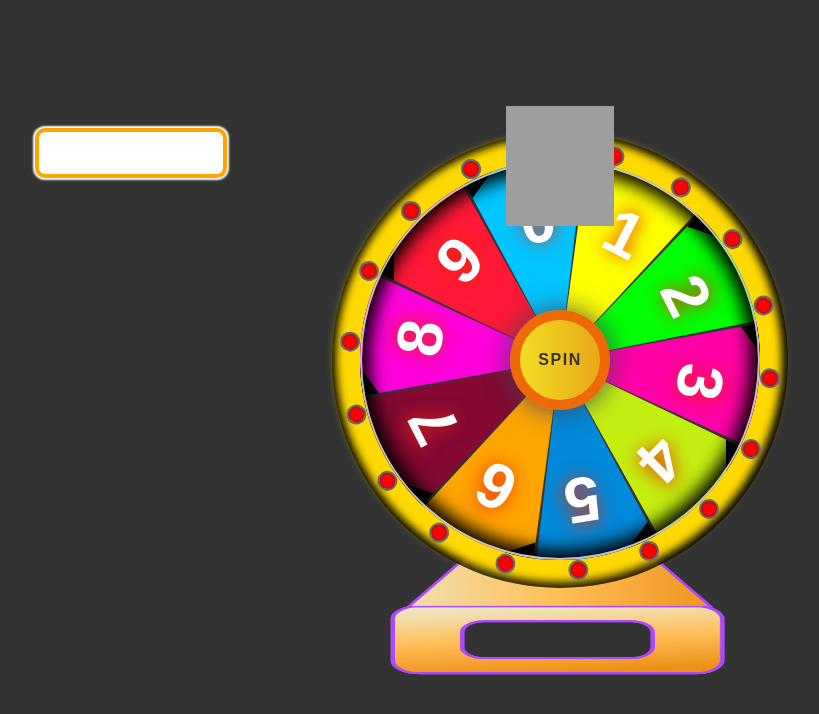
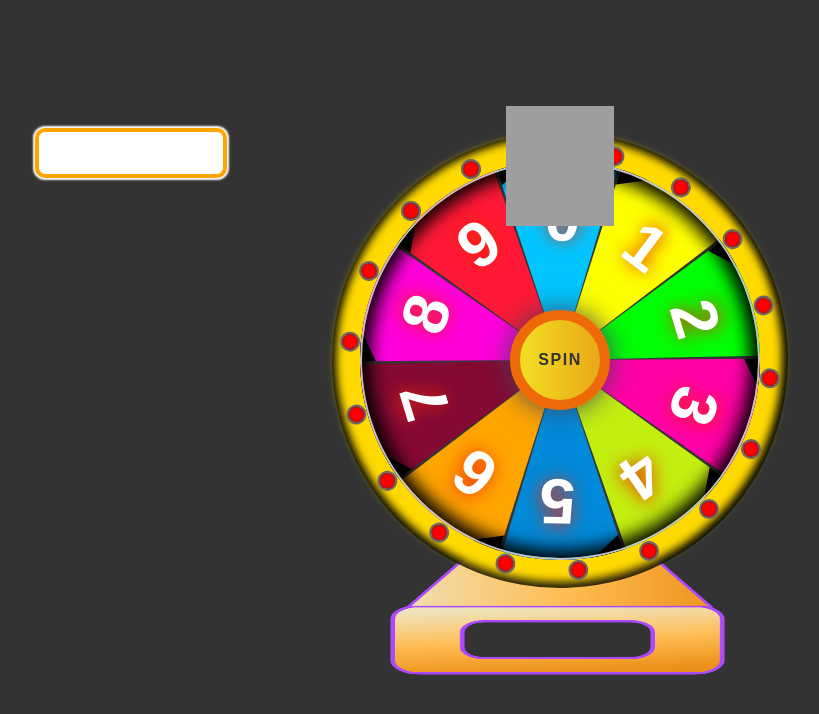
Before and after one commit to krishanu223/speenwheel, a plain HTML site: page index.html in a window 1280 px wide. Shown: the whole page, without its empty margins (80-899 px from the left). Drawn offline with Linux system fonts and the light colour scheme; grey boxes are pictures that could not be loaded.

Commit message:
Update style.css

```diff
--- a/style.css
+++ b/style.css
@@ -24,7 +24,9 @@ body {
     justify-content: center;
     align-items: center;
 }
-
+.wheel {
+    transform: rotate(10deg);
+}
 .container .spinBtn {
     position: absolute;
     width: 100px;
```
